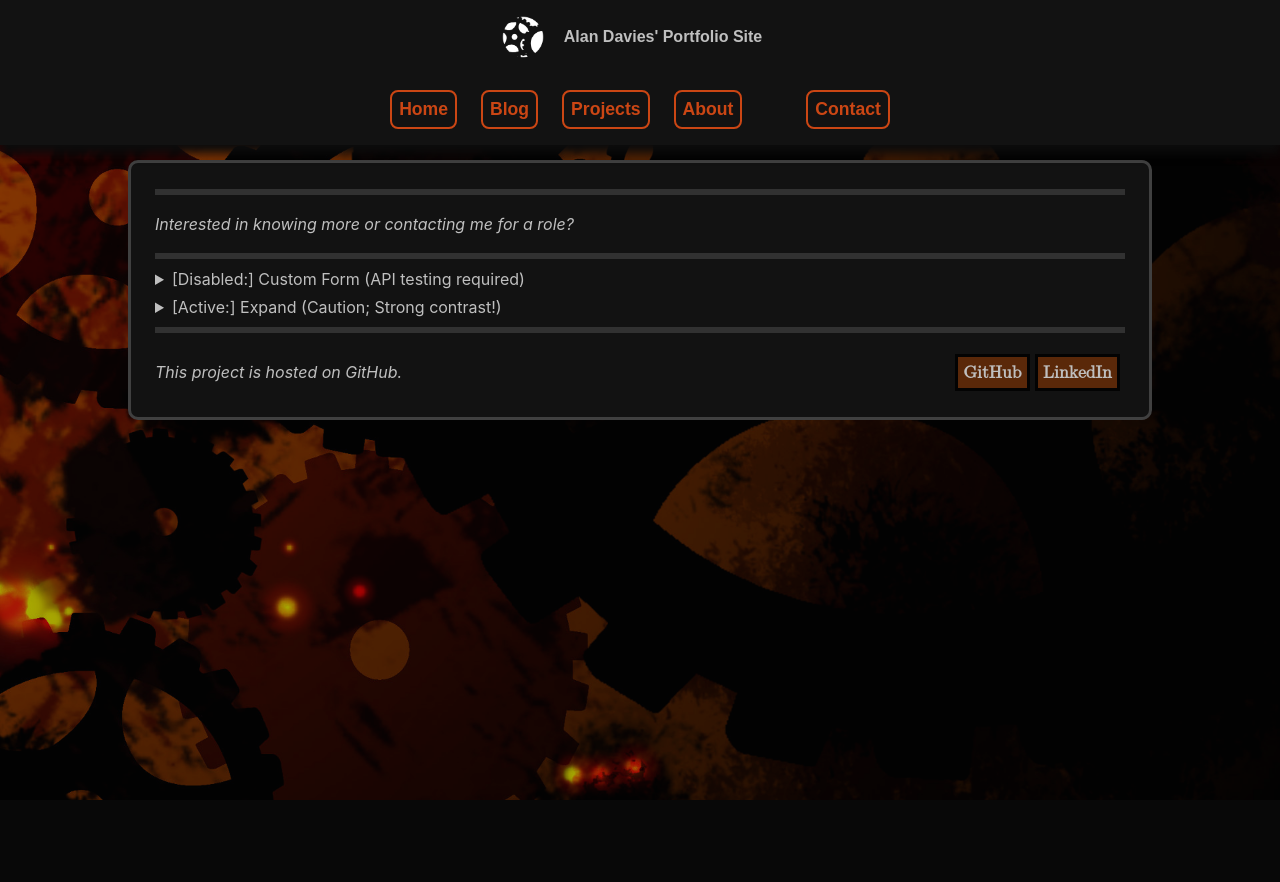
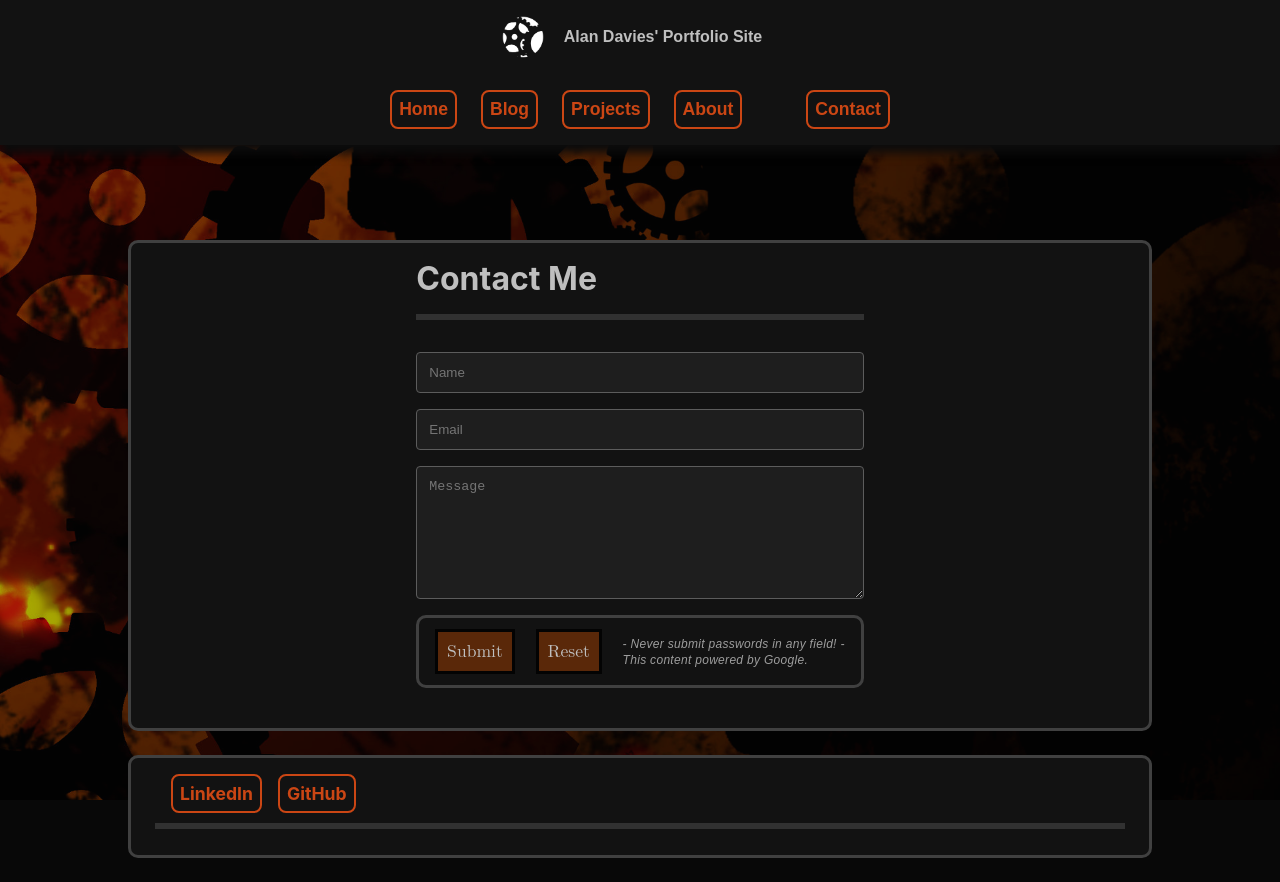
Before and after one commit to MorickClive/MorickClive.github.io, a Next.js app: page /contact in a window 1280 px wide. Before the commit the page ends 800 px from the top, so only its background shows below. Built offline with nearby package versions, Linux system fonts and the light colour scheme.

Commit message:
AD: updated contact form

```diff
--- a/src/app/[not-found]/page.tsx
+++ b/src/app/[not-found]/page.tsx
@@ -1,7 +1,7 @@
 
 export const metadata = {title : '404 - Not Found'};
 
-export default function Custom404() {
+export default function NotFound() {
 
 	return (<>
 			<div className="container">
--- /dev/null
+++ b/src/app/contact/components/ContactForm.tsx
@@ -0,0 +1,23 @@
+'use client'
+import onSubmit from "./onSubmit";
+
+export default async function ContactForm() {
+    return <form onSubmit={onSubmit}>
+        <h1>Contact Me</h1>
+        <div className="div" />
+        <input id="name" type="text" placeholder="Name" required={true} name="entry.1349333892" />
+        <input id="email" type="text" placeholder="Email" required={true} name="emailAddress" pattern="[a-z0-9._%+-]+@[a-z0-9.-]+\.[a-z]{2,4}$" />
+        <textarea id="msg" className="textarea" required={true} style={{ "height": "10em" }} name="entry.1455586602" placeholder="Message" />
+
+        <div className="controlBox">
+            <div className="controls">
+                <button className="btn link" type="submit" >Submit</button>
+                <button className="btn link" type="reset" >Reset</button>
+            </div>
+            <p>
+                - Never submit passwords in any field! -<br />
+                This content powered by Google.
+            </p>
+        </div>
+    </form>
+}
--- a/src/app/contact/components/SocialMediaBar.tsx
+++ b/src/app/contact/components/SocialMediaBar.tsx
@@ -1,7 +1,7 @@
 const SocialMediaBar = () => {
     return <div id="socialMediaBar">
-        <a className="btn link" target="_blank" rel="noopener noreferrer" href="https://www.linkedin.com/in/alan-davies-b9957b100/" >LinkedIn</a>
-        <a className="btn link" target="_blank" rel="noopener noreferrer" href="https://github.com/MorickClive" >GitHub</a>
+        <a target="_blank" rel="noopener noreferrer" href="https://www.linkedin.com/in/alan-davies-b9957b100/" >LinkedIn</a>
+        <a target="_blank" rel="noopener noreferrer" href="https://github.com/MorickClive" >GitHub</a>
     </div>
 }
 
--- a/src/app/contact/components/onSubmit.tsx
+++ b/src/app/contact/components/onSubmit.tsx
@@ -1,27 +1,20 @@
+import { FormEvent } from "react";
 
-export default async function onSubmit(e : React.FormEvent) {
+export default async function onSubmit(e : any) {
     e.preventDefault();
-/*
+
     let formData = new FormData(e.target);
 
     try {
         const response = await fetch('https://docs.google.com/forms/d/1jGsW-O_TuuRQXRMRarApvHGZmSaSR4a39bGFF_e0kFc/formResponse', {
-            headers: {
-                'Accept': 'application/json',
-                'Content-Type': 'application/json'
-            },
+            headers: {'mode': 'no-cors'},
             method: 'POST',
             body: formData
         }).then(response => { alert("Email Sent!"); });
-
-        if (response.ok) {
-            alert("Email Sent!");
-        }
     } catch (error) {
-        console.error(error);
-        alert("Something went wrong!");
+        /* no response, failure occurs despite success; will need to revisit this when the form api develops; no cors added for the time being */
     } finally {
+        alert("Email Sent!");
         e.target.reset();
     }
-    */
 }
--- a/src/app/contact/page.js
+++ b/src/app/contact/page.js
@@ -1,59 +1,20 @@
+import ContactForm from "./components/ContactForm";
 import SocialMediaBar from "./components/SocialMediaBar";
-import onSubmit from './components/onSubmit'
+
 
 export const metadata = { title: "Contact" };
 
 export default function contact() {
     return <>
         <div className="container" >
-            <ContactInfo />
+            <div className="formCard">
+                <ContactForm />
+            </div>
+        </div>
+
+        <div className="container" >
+            <SocialMediaBar />
+            <div className="div" />
         </div>
     </>
 }
-
-const ContactInfo = () => {
-    return <>
-
-        <div className="div footer" />
-        <p className="italic">Interested in knowing more or contacting me for a role?</p>
-        <div className="div footer" />
-
-        <details><summary>[Disabled:] Custom Form (API testing required)</summary>
-            <form className="" onSubmit={<onSubmit />} action="https://docs.google.com/forms/d/1jGsW-O_TuuRQXRMRarApvHGZmSaSR4a39bGFF_e0kFc/formResponse" disabled >
-                <h1>Contact Me</h1>
-                <div>
-                    <label htmlFor="entry.1349333892" ><h3>Name:</h3></label>
-                    <input type="text" placeholder="Your name here..." required={true} name="entry.1349333892" disabled />
-                </div>
-                <div>
-                    <label htmlFor="emailAddress"><h3>Email:</h3></label>
-                    <input type="text" placeholder="Sample@Sample.com..." required={true} name="emailAddress" disabled />
-                </div>
-                <label htmlFor="entry.1455586602"><h3>Message:</h3></label>
-                <textarea className="textarea" type="text" required={true} style={{ "height": "10em" }} name="entry.1455586602" disabled />
-
-                <div className="container">
-                    <div className="controls">
-                        <button className="btn link" type="submit" disabled>Submit</button>
-                        <button className="btn link" type="reset" disabled>Clear</button>
-                    </div>
-                    <p>
-                        - Never submit passwords through Google Forms -<br />
-                        This content is neither created nor endorsed by Google.
-                    </p>
-                </div>
-            </form>
-        </details>
-        <details><summary>[Active:] Expand (Caution; Strong contrast!)</summary>
-            <iframe src="https://docs.google.com/forms/d/e/1FAIpQLSf0vwgh2TjLus7W3BtBrAM0tsr5zAPl_c_WNvJVVdoaX3Iz8A/viewform?embedded=true"
-                width="640" frameBorder="0" marginHeight="0" marginWidth="0"
-                allowtransparency="true" style={{">*": {"color": "black"}}}>Loading…</iframe>
-        </details>
-
-        <div className="div footer" />
-        <div className="footer">
-            <p className="italic" style={{ "float": "left" }}>This project is hosted on GitHub.</p>
-            <SocialMediaBar />
-        </div>
-    </>
-}
--- a/src/app/css/index.css
+++ b/src/app/css/index.css
@@ -51,7 +51,7 @@ form p {
 }
 form input[type=text],
 form textarea {
-  color: whitesmoke;
+  color: #bfbfbf;
   background: #1e1e1e;
   padding: 12px;
   border: 1px solid #5c5c5c;
@@ -66,13 +66,20 @@ form div {
   align-items: flex-start;
   gap: 1em;
 }
-form div.controls,
-form div container {
-  flex-direction: row-reverse;
+form .div {
+  border-style: solid;
+  border-color: #313131;
+  margin: 0% 0% 1em 0%;
 }
-
-IFRAME {
-  height: 100vh;
+form .controlBox {
+  padding: 0.2em 1em;
+  align-items: center;
+  overflow: hidden;
+  border: solid;
+  border-color: #404040;
+  border-radius: 10px;
+  min-width: 30vw;
+  margin-bottom: 1.5em;
 }
 
 details {
@@ -190,7 +197,7 @@ MAIN
 }
 @media (max-width: 1400px) {
   #main {
-    padding: 10em 10vw;
+    padding: 15em 10vw;
     padding-bottom: 0em;
   }
 }
@@ -315,7 +322,7 @@ BUTTONS
 */
 .btn.link {
   cursor: pointer;
-  padding: 0.3em;
+  padding: 0.5em;
   background-color: rgba(162, 62, 0, 0.5019607843);
   color: #bfbfbf;
   font-size: 1.1em;
@@ -326,26 +333,37 @@ BUTTONS
   font-family: math;
   text-decoration: none;
 }
-.btn.link.link:link {
-  text-decoration: none;
-}
-.btn.link.link:visited {
-  text-decoration: none;
-}
 .btn.link.link:hover {
   background-color: rgba(0, 188, 212, 0.5019607843);
-  text-decoration: none;
 }
 .btn.link.link:active {
   opacity: 0.8;
   background-color: rgba(0, 188, 212, 0.9411764706);
-  text-decoration: none;
 }
 
 #socialMediaBar {
   display: flex;
-  flex-direction: row-reverse;
-  align-content: flex-end;
+  gap: 1em;
+  padding: 0em 1em;
+}
+#socialMediaBar a {
+  color: #cb4614;
+  font-size: 1.1em;
+  font-weight: 700;
+  text-decoration: none;
+  padding: 7px;
+  border-radius: 8px;
+  border: 2px solid;
+  text-decoration: none;
+}
+#socialMediaBar a:hover {
+  color: rgba(0, 188, 212, 0.9411764706);
+  background-color: rgba(0, 188, 212, 0.5019607843);
+}
+#socialMediaBar a:active {
+  color: rgba(0, 188, 212, 0.9411764706);
+  opacity: 0.8;
+  background-color: rgba(0, 188, 212, 0.9411764706);
 }
 
 /*========================================
@@ -501,4 +519,9 @@ Cards & Card Lists
 }
 .projectCards .card a:hover {
   background-color: #14c1cb;
+}
+
+.formCard {
+  display: flex;
+  justify-content: center;
 }/*# sourceMappingURL=index.css.map */
--- a/src/app/projects/page.js
+++ b/src/app/projects/page.js
@@ -79,7 +79,7 @@ export default function projects() {
                     <h3>Command & Conquer: Community Map Development</h3>
                     <div className="div page" />
                     <p>A portfolio of custom Command & Conquer maps developed for the online community.</p>
-                    <a href='./work-in-progress'>Read More</a>
+                    <a href='./work-in-progress' className='wip'>Read More</a>
                 </div>
                 <div id="dst_warrick" className='card'>
                     <div className='cardImage' style={{ "backgroundImage": "url('/img/Warrick_banner.png')" }} />
--- a/src/scss/_elements.scss
+++ b/src/scss/_elements.scss
@@ -1,4 +1,3 @@
-
 a {
     color: $primary-accent;
     font-weight: 700;
@@ -53,13 +52,13 @@ form {
 
     input[type=text],
     textarea {
-        color: whitesmoke;
+        color: $text-color;
         background: #1e1e1e;
         padding: 12px;
         border: 1px solid #5c5c5c;
         border-radius: 4px;
         resize: vertical;
-        max-width: 100%
+        max-width: 100%;
     }
 
     div {
@@ -68,14 +67,22 @@ form {
         flex-direction: row;
         align-items: flex-start;
         gap: 1em;
+    }
 
-        &.controls,
-        container {
-            flex-direction: row-reverse;
-        }
+    .div {
+        border-style: solid;
+        border-color: #313131;
+        margin: 0% 0% 1em 0%;
+    }
+
+    .controlBox {
+        padding: 0.2em 1em;
+        align-items: center;
+        overflow: hidden;
+        border: solid;
+        border-color: #404040;
+        border-radius: 10px;
+        min-width: 30vw;
+        margin-bottom: 1.5em;
     }
 }
-
-IFRAME {
-    height: 100vh;
-}
--- a/src/scss/index.scss
+++ b/src/scss/index.scss
@@ -153,7 +153,7 @@ MAIN
 
     // mobile
     @include mobile {
-        padding: 10em 10vw;
+        padding: 15em 10vw;
         padding-bottom: 0em;
     }
 
@@ -285,10 +285,9 @@ MAIN
 BUTTONS
 ========================================
 */
-
 .btn.link {
     cursor: pointer;
-    padding: 0.3em;
+    padding: 0.5em;
     background-color: $button-backgroundColor;
     color: $button-color;
     font-size: 1.1em;
@@ -299,30 +298,44 @@ BUTTONS
     font-family: math;
     text-decoration: none;
 
-    &.link:link {
-        text-decoration: none;
-    }
-
-    &.link:visited {
-        text-decoration: none;
-    }
-
     &.link:hover {
         background-color: $button-link-hoverColor;
-        text-decoration: none;
     }
 
     &.link:active {
         opacity: 0.8;
         background-color: $button-link-activeColor;
-        text-decoration: none;
     }
 }
 
 #socialMediaBar {
     display: flex;
-    flex-direction: row-reverse;
-    align-content: flex-end;
+    gap: 1em;
+    padding: 0em 1em;
+
+    a {
+        color: #cb4614;
+        font-size: 1.1em;
+        font-weight: 700;
+        text-decoration: none;
+        padding: 7px;
+        border-radius: 8px;
+        border: 2px solid;
+        text-decoration: none;
+
+        &:hover {
+
+            color: $primary-accent;
+            background-color: $button-link-hoverColor;
+        }
+
+        &:active {
+
+            color: $primary-accent;
+            opacity: 0.8;
+            background-color: $button-link-activeColor;
+        }
+    }
 }
 
 /*========================================
@@ -492,3 +505,8 @@ Cards & Card Lists
         }
     }
 }
+
+.formCard {
+    display: flex;
+    justify-content: center;
+}
```
Also changed, not shown: 1 other file (tests, documents, lock files or other folders).
